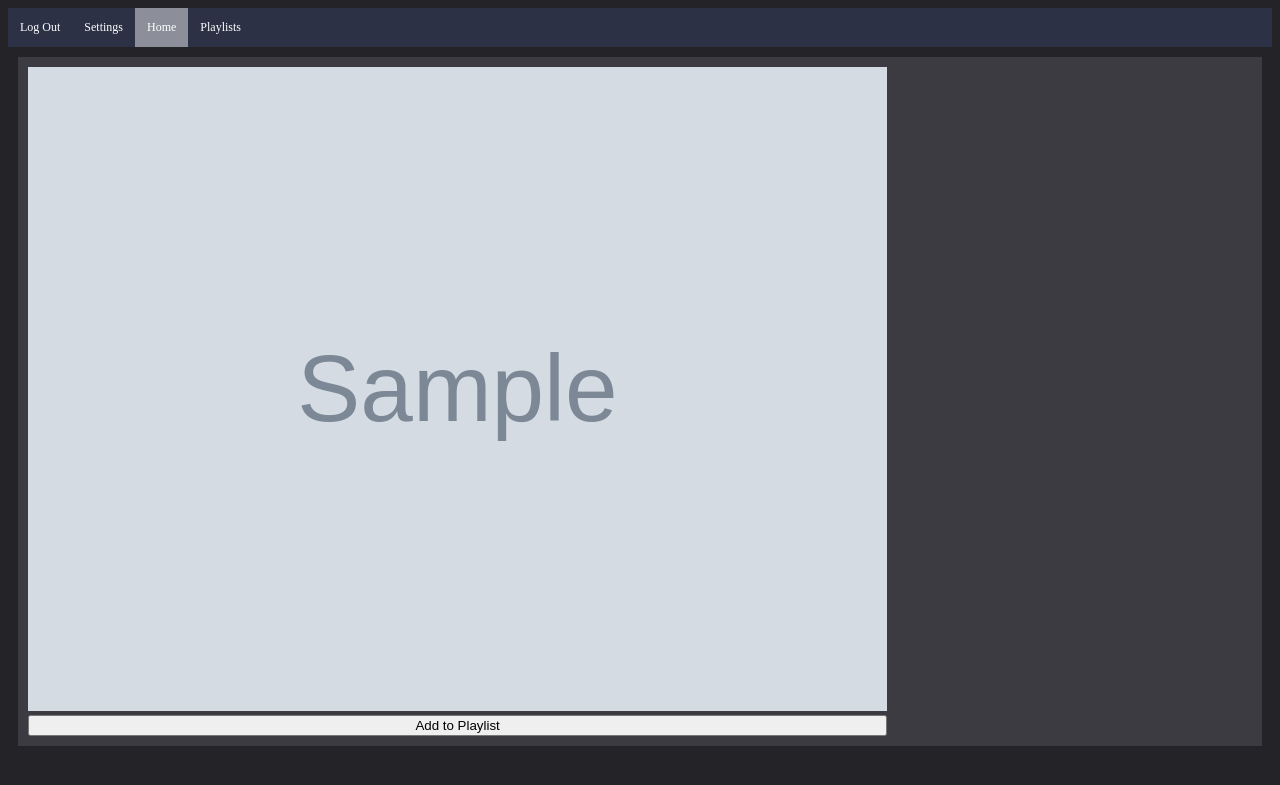
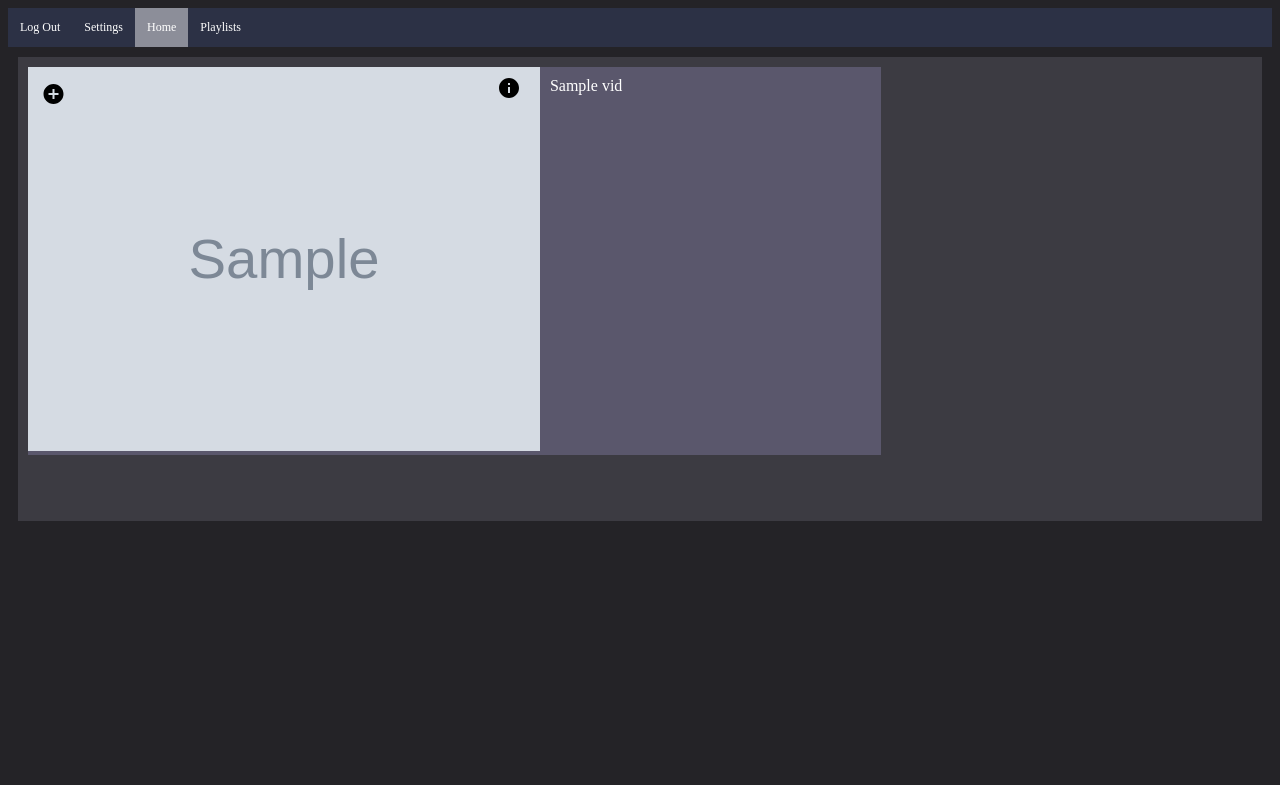
Before and after one commit to scifi6546/hermit, a Python web app: template templates/home.jinja2 in a window 1280 px wide. Shown: the top 785 px of the page. Run offline with Jinja, Linux system fonts and the light colour scheme; the template is opened without the code that fills it: most values are stand-ins (such as "Sample title", 1, 10 or a date in 2020); grey boxes marked "Sample" are stand-in pictures.

```diff
--- a/static/index.css
+++ b/static/index.css
@@ -2,6 +2,18 @@
 	width: 100%;
 	/*! padding: 15px; */
 	/*! margin: 5px; */
+}
+.playlist_add{
+	height: 24px;
+	position: relative;
+	right: 47%;
+	bottom: 84%;
+}
+.video_info{
+	height: 24px;
+	position: relative;
+	left: 55%;
+	bottom: 91.7%;
 }
 .error{
 	background-color:#72707e;
@@ -15,6 +27,15 @@ video{
 	/*! flex-grow: 1; */
 	/*! max-width: 100%; */
 	width: 100%;
+}
+.video_description{
+	color:white;
+	margin: 10px;
+}
+.video_grid{
+	display:grid;
+	grid-template-columns: 60% 40%;
+	background-color: #5a576c;
 }
 .video_div a{
 	width:100%;
@@ -43,6 +64,7 @@ html{
 	padding: 5px;
 	margin: 10px;
 }
+
 .playlist_name{
 	text-align: center;
 }
--- a/static/playlists.js
+++ b/static/playlists.js
@@ -12,7 +12,7 @@ $(document).ready(function(){
 			if(clicked_buttons[i]===id){
 				clicked_buttons.splice(i,1);
 				console.log("found");
-				$(test.target).parent().css("background-color","#0000");
+				$(test.target).parent().children(".video_grid").css("background-color","#5a576c");
 				found=true;
 			}
 		}
@@ -20,7 +20,7 @@ $(document).ready(function(){
 			clicked_buttons.push(id);
 			console.log(id)
 			console.log($(test.target));
-			$(test.target).parent().css("background-color","#ffcf00");
+			$(test.target).parent().children(".video_grid").css("background-color","#777d95");
 		}
 		if(clicked_buttons.length>0){
 			$(".make_playlist").slideDown(500);
--- a/templates/home.jinja2
+++ b/templates/home.jinja2
@@ -18,12 +18,18 @@
 <div class="body">
 {% for vid in videos %}
 	<div class="video_div">
-		<a href="{{vid.html_url}}">
-			<img class="video_img" src="{{vid.thumbnail_url}}"/>
-		</a>
-		<button class="playlist_add" id="{{vid.path}}">
-			Add to Playlist
-		</button>
+		<div class="video_grid">
+			<a href="{{vid.html_url}}">
+				<img class="video_img" src="{{vid.thumbnail_url}}"/>
+			</a>
+			<div class="video_description">
+				{{vid.name}}
+			</div>
+		</div>
+		<img class="playlist_add" id="{{vid.path}}" src="/static/icons/add.svg">
+		</img>
+		<img class="video_info" id="{{vid.path}}" src="/static/icons/info.svg">
+		</img>
 	</div>
 {% endfor %}
 </div>
```
Also changed, not shown: static/icons/add.svg (added), static/icons/info.svg (added).
